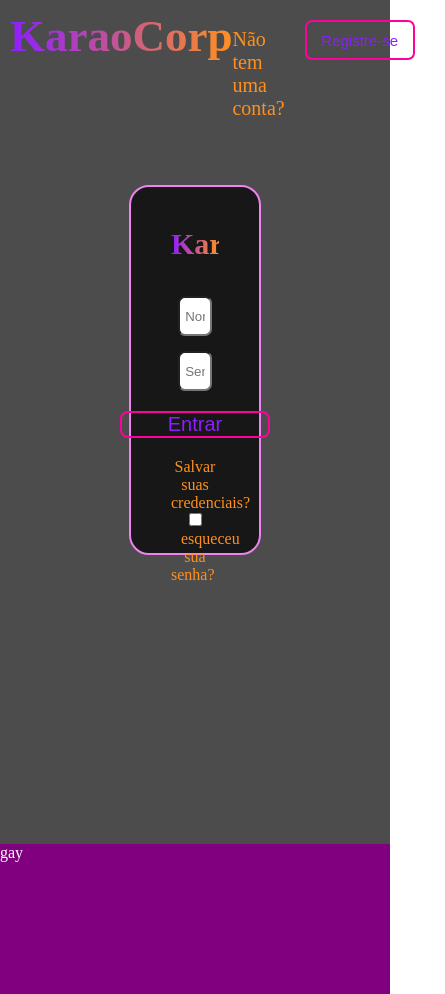
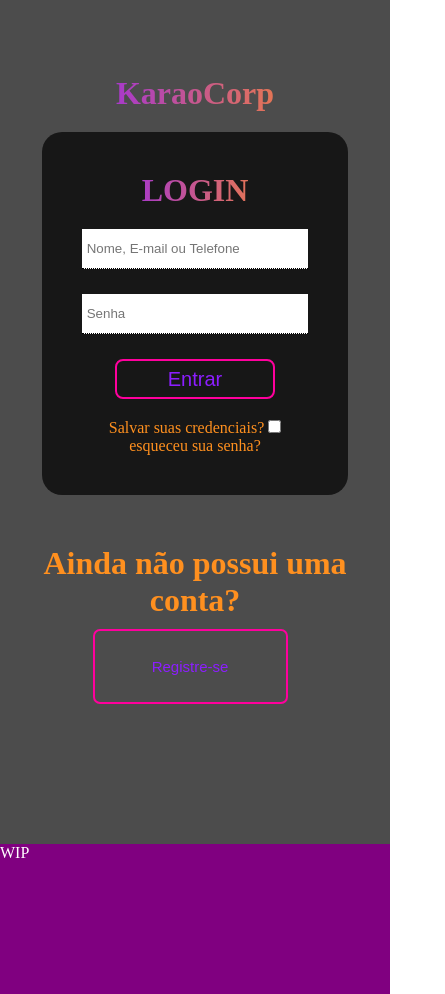
Before and after one commit to sgmaiate/KaraoCorp, a plain HTML site: page index.html in a window 390 px wide. Shown: the whole page, 445 px wide, since content can reach past the window. Drawn offline with Linux system fonts and the light colour scheme.

Commit message:
responsividade

```diff
--- a/assets/javascript/form.js
+++ b/assets/javascript/form.js
@@ -36,13 +36,12 @@ const createAccount = (event) => {
   if (complete == 6) {
     verification[0].classList.remove("failed");
     verification[0].innerHTML = "Conta Criada!";
-    verification[0].classList.add("success");
+    verification[0].style.color = "green";
   } else {
     verification[0].classList.remove("success");
     verification[0].innerHTML = "Preencha todos os Campos!";
-    verification[0].classList.add("failed");
+    verification[0].style.color = "red";
   }
   //    alert("Conta Criada!");
 };
 submitButton[0].addEventListener("click", createAccount);
-console.log(todayYear);
--- a/assets/javascript/script.js
+++ b/assets/javascript/script.js
@@ -0,0 +1 @@
+console.log("joão gay");
--- a/assets/style/index.css
+++ b/assets/style/index.css
@@ -14,24 +14,21 @@ body {
   background: linear-gradient(rgba(0, 0, 0, 0.7), rgba(0, 0, 0, 0.7)),
     url(../images/background1.gif);
   background-size: 100%;
+
+  /* background: linear-gradient(
+    rgb(247, 226, 37),
+    rgb(194, 61, 128),
+    rgb(35, 25, 88)
+  ); */
 }
-.page-header {
-  height: 200px;
-  width: 100%;
-  padding: 10px;
-  display: flex;
-  justify-content: space-between;
-  width: 100%;
-  height: 20px;
-  font-size: 30px;
-}
-.page-header h1 {
-  height: 200px;
-}
+
 .page-title {
+  text-align: center;
+  font-size: 3rem;
   background: linear-gradient(to right, rgb(140, 30, 255), rgb(255, 144, 31));
   -webkit-background-clip: text;
   -webkit-text-fill-color: transparent;
+  margin-bottom: 20px;
 }
 
 .page-header div {
@@ -43,22 +40,27 @@ body {
 }
 .page-header p {
   margin-top: 18px;
+  font-size: 1.2rem;
   color: rgb(255, 144, 31);
 }
-.page-header p:hover,
+
 .signup-button:hover {
   text-decoration: underline;
   cursor: pointer;
+  background-color: rgb(255, 0, 157);
+  color: rgb(255, 144, 31);
 }
 .signup-button {
+  cursor: pointer;
   margin: 10px 30px 0 20px;
-  height: 40px;
-  width: 110px;
+  height: 5em;
+  width: 13em;
   border-radius: 7px;
   color: rgb(140, 30, 255);
   background-color: transparent;
   font-size: 15px;
   border: rgb(255, 0, 157) 2px solid;
+  transition: 0.5s;
 }
 footer {
   background-color: purple;
@@ -74,11 +76,12 @@ main {
 .main-box {
   text-align: center;
   display: flex;
-  justify-content: space-around;
-  margin-top: 90px;
+  flex-direction: column;
+
+  margin-top: 0;
   padding: 75px;
-  width: 1000px;
-  height: 520px;
+  width: 65rem;
+  height: 40rem;
   /* background-color: blue; */
   border-radius: 20px;
 }
@@ -92,7 +95,6 @@ main {
   border-radius: 20px;
   padding: 40px;
   color: white;
-  border: violet 2px solid;
 }
 .login-box .credentials {
   display: flex;
@@ -101,18 +103,27 @@ main {
 }
 .credentials input {
   color: black;
-  width: 70%;
+  width: 23em;
   height: 40px;
-  border-radius: 7px;
-  margin: 5px 0 10px 0;
+  /* border-radius: 7px; */
+  margin: 15px 0 10px 0;
   padding: 5px;
+  border: none;
+  border-bottom: 1px dotted black;
 }
-
+.credentials input:focus {
+  border-color: none;
+  color: rgb(130, 10, 209);
+  outline: none;
+}
+.credentials input:first-child {
+  margin-top: -10px;
+}
 .login-button {
-  margin-top: 10px;
+  margin-top: 15px;
   align-self: center;
   height: 40px;
-  width: 150px;
+  width: 8em;
   border-radius: 8px;
   border: none;
   cursor: pointer;
@@ -120,10 +131,12 @@ main {
   border: rgb(255, 0, 157) 2px solid;
   background-color: transparent;
   font-size: 20px;
+  transition: 0.5s;
 }
 
 .login-button:hover {
-  background-color: rgb(143, 99, 4);
+  background-color: rgb(255, 0, 157);
+  color: rgb(255, 144, 31);
 }
 
 .login-options {
@@ -142,5 +155,38 @@ main {
 }
 .login-title {
   margin-bottom: 30px;
-  font-size: 30px;
+  font-size: 2rem;
 }
+.divisor {
+  display: flex;
+  justify-content: space-between;
+}
+.signup {
+  display: flex;
+  flex-direction: column;
+  justify-content: space-around;
+}
+.signup h1 {
+  font-size: 2rem;
+}
+@media (max-width: 700px) {
+  .divisor {
+    flex-direction: column;
+  }
+  .login-box {
+    width: 100%;
+  }
+  .signup {
+    margin-top: 50px;
+  }
+  .credentials input {
+    width: 17em;
+  }
+  .page-title {
+    font-size: 2rem;
+  }
+  .page-body {
+    background-size: 450%;
+    background-position: center;
+  }
+}
--- a/assets/style/register.css
+++ b/assets/style/register.css
@@ -136,12 +136,6 @@ main {
   width: 100px;
   border-radius: 6px;
 }
-.success {
-  color: green;
-}
-.failed {
-  color: red;
-}
 .center {
   text-align: center;
 }
--- a/index.html
+++ b/index.html
@@ -9,19 +9,15 @@
   </head>
   <body>
     <section class="page-body">
-      <header class="page-header">
-        <h1 class="page-title">Karao<span>Corp</span></h1>
-        <div>
-          <p>Não tem uma conta?</p>
-          <a href="./register.html"
-            ><button class="signup-button">Registre-se</button></a
-          >
-        </div>
-      </header>
       <main>
         <section class="main-box">
+          <div>
+            <h1 class="page-title center">Karao<span>Corp</span></h1>
+          </div>
+          <section class="divisor">
+
             <div class="login-box">
-            <h1 class="page-title login-title">Karao<span>Corp</span></h1>
+              <h1 class="page-title login-title">LOGIN</h1>
               <div class="credentials">
                 <input placeholder="Nome, E-mail ou Telefone" type="email" />
                 <input placeholder="Senha" type="password" />
@@ -37,9 +33,18 @@
                 </div>
               </div>
             </div>
+            <div class="signup">
+              <h1>Ainda não possui uma conta?</h1>
+              <a href="./register.html"
+            ><button class="signup-button">Registre-se</button></a
+          >
+            </div>
+          <section class="divisor">
         </section>
       </main>
     </section>
-    <footer>gay</footer>
+    <footer>WIP</footer>
+    <script src="./assets/javascript/form.js"></script>
+    <script src="./assets/javascript/script.js"></script>
   </body>
 </html>
```
Lines whose indentation alone changed are shown as unchanged.
